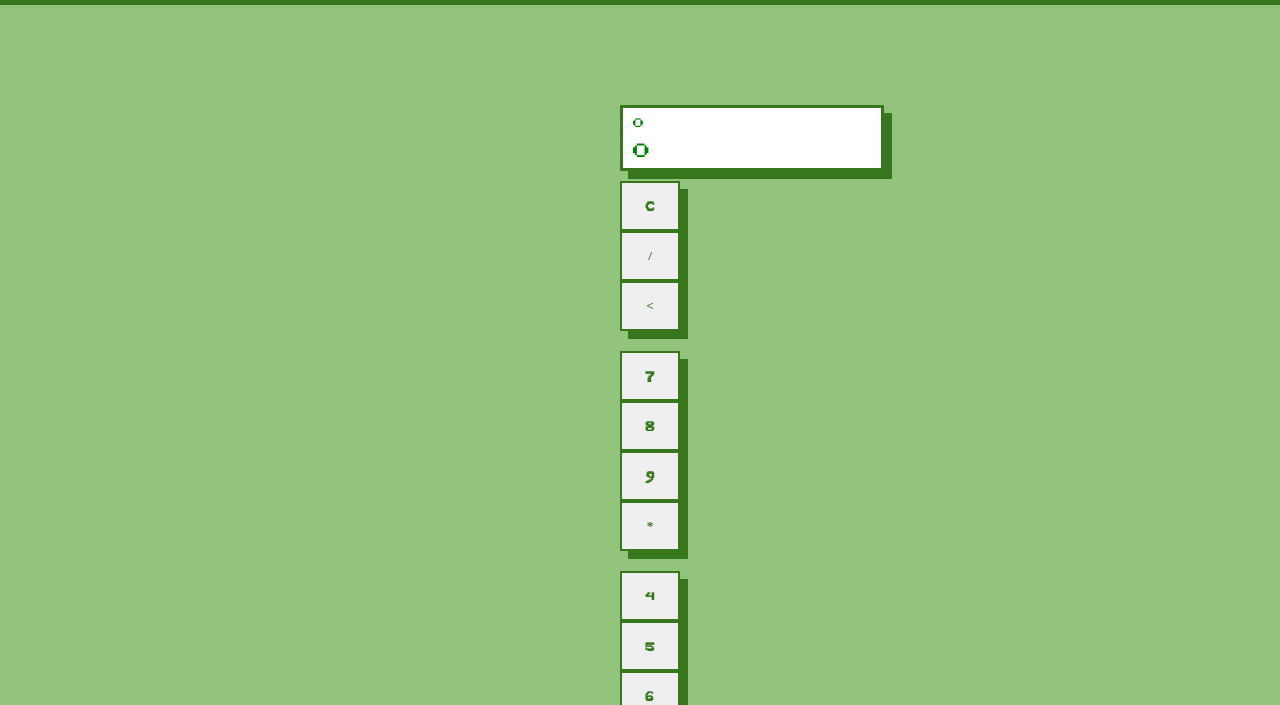
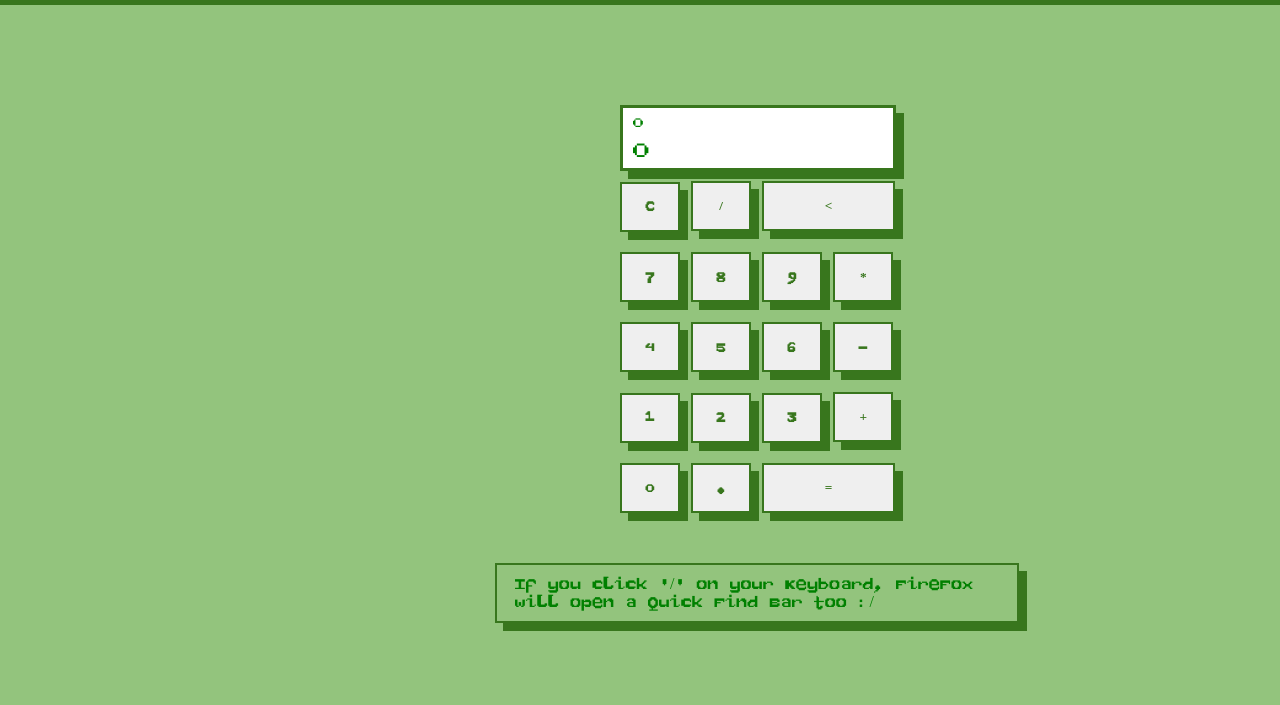
Before and after one commit to mohammednumaan/calculator, a plain HTML site: page index.html in a window 1280 px wide. Shown: the part 95-800 px from the top of the page. Drawn offline with Linux system fonts and the light colour scheme.

Commit message:
Completed Calculator.

```diff
--- a/index.html
+++ b/index.html
@@ -45,7 +45,7 @@
                     <button class="number" id="6">6</button>
                     <button class="operator">-</button>
                 </div>
-                <div class="oneTwoThree-containerr">
+                <div class="oneTwoThree-container">
                     <button class="number" id="1">1</button>
                     <button class="number" id="2">2</button>
                     <button class="number" id="3">3</button>
--- a/style.css
+++ b/style.css
@@ -33,7 +33,7 @@ body{
 /* screen */
 
 .screen-container{
-    width: 248px;
+    width: 260px;
     height: 60px;
     border: 3px solid #38761d;
     margin-top: 100px;
@@ -96,6 +96,19 @@ button{
     color: #38761d;
 }
 
+.additional-buttons,
+.sevenEightNine-container,
+.fourFiveSix-container,
+.oneTwoThree-container,
+.misc{
+    width: 300px;
+}
+
+.back-button,
+.equal-to{
+    width: 133px;
+}
+
 
 button:hover {
     background-color: lavender;
@@ -104,7 +117,7 @@ button:hover {
 
 #equal-to,
 #back-button{
-    width: 125px;
+    width: 90px;
 }
 
 
```
